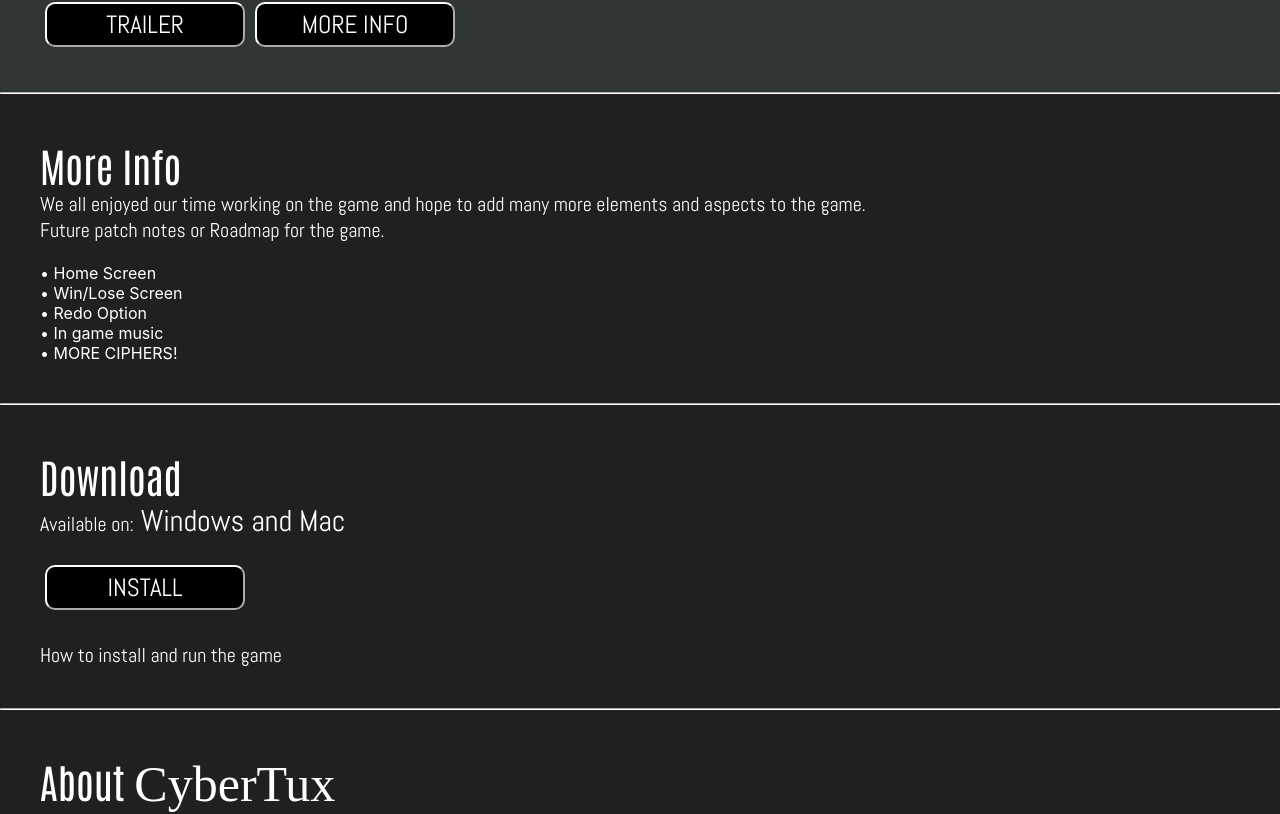
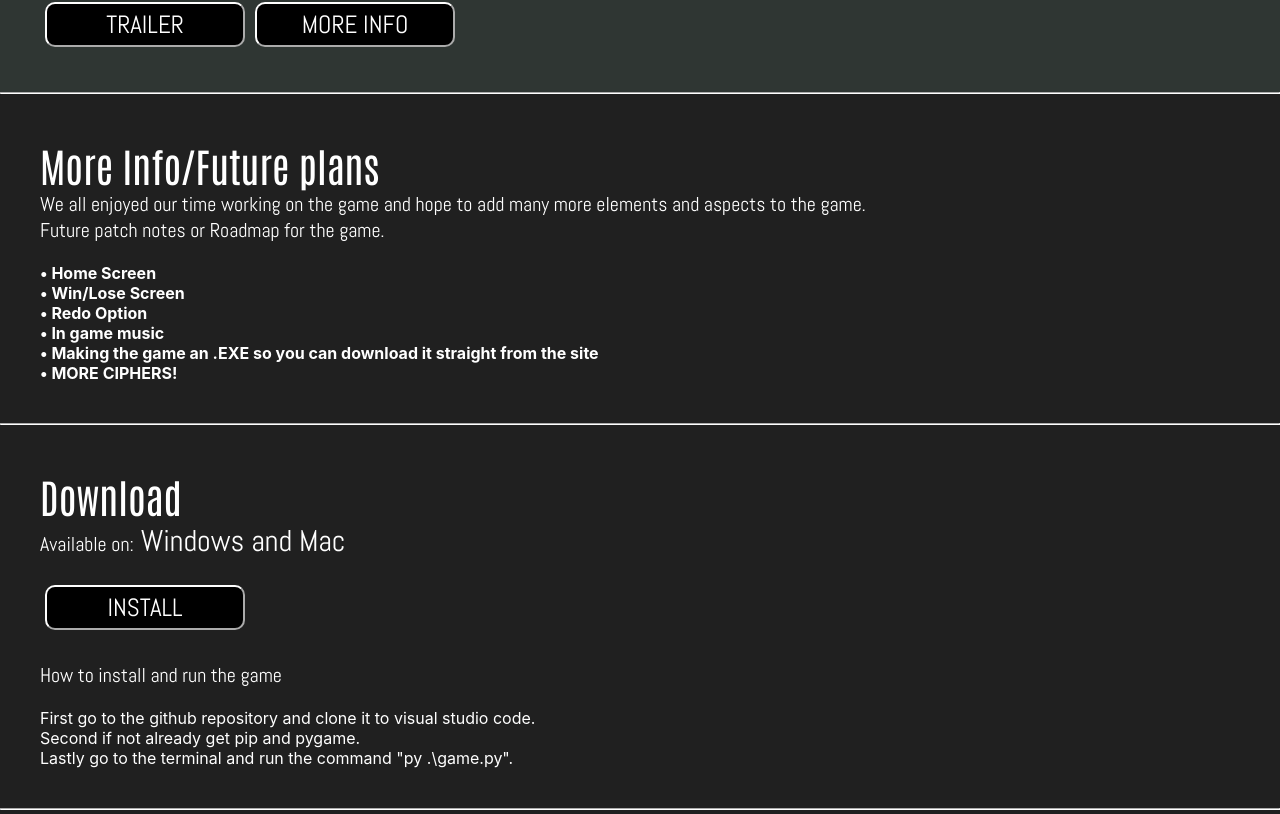
Before and after one commit to TeamTUX-UH/WebsiteF22, a React (Create React App) app in the folder client/: page / in a window 1280 px wide. Shown: the part 348-1162 px from the top of the page. Built offline with nearby package versions, Linux system fonts and the light colour scheme; a web font is replaced by a local one.

Commit message:
Website done boom

```diff
--- a/client/src/pages/Download.tsx
+++ b/client/src/pages/Download.tsx
@@ -19,8 +19,12 @@ const Download: React.FunctionComponent<IDownloadProps> = (props) => {
           <button className="install-button">
             INSTALL
           </button>
+          </a>
           <div className="Description">How to install and run the game</div>
-        </a>
+          <br></br>
+          <div>First go to the github repository and clone it to visual studio code.</div>
+          <div>Second if not already get pip and pygame.</div>
+          <div>Lastly go to the terminal and run the command "py .\game.py".</div>
       </div>
     </div>
   );
--- a/client/src/pages/Home.tsx
+++ b/client/src/pages/Home.tsx
@@ -32,7 +32,9 @@ const Home: React.FunctionComponent<IHomeProps> = (props) => {
               Short description about game ... lorem ipsum <br />
               dolor sit amet, consectetur adipiscing elit.
             </p>
-            <button>TRAILER</button>
+            <a href="https://www.youtube.com/watch?v=xvFZjo5PgG0">
+            <button >TRAILER</button>
+            </a>
             <button ><Link to="Info" spy={true} smooth={true} offset={50} duration={500}>MORE INFO</Link></button>
           </li>
         </ul>
--- a/client/src/pages/Info.tsx
+++ b/client/src/pages/Info.tsx
@@ -8,7 +8,7 @@ const Info: React.FunctionComponent<IInfoProps> = (props) => {
   return (
     <div>
       <div className="Background2" id="Info">
-        <p className="Subheading">More Info</p>
+        <p className="Subheading">More Info/Future plans</p>
         <div className="Description">We all enjoyed our time working on the game and hope to add many more elements and aspects to the game.</div>
         <div className="Description">Future patch notes or Roadmap for the game.</div>
         <br></br>
@@ -16,6 +16,7 @@ const Info: React.FunctionComponent<IInfoProps> = (props) => {
         <div className="patches"> Win/Lose Screen</div>
         <div className="patches"> Redo Option</div>
         <div className="patches"> In game music</div>
+        <div className="patches"> Making the game an .EXE so you can download it straight from the site</div>
         <div className="patches"> MORE CIPHERS!</div>
       </div>
       <Outlet />
--- a/client/src/pages/styles/Info.css
+++ b/client/src/pages/styles/Info.css
@@ -19,3 +19,6 @@ margin-bottom: 2rem;
 .patches:before{
   content:"• ";
 }
+.patches{
+  font-weight: bold;
+}
```
